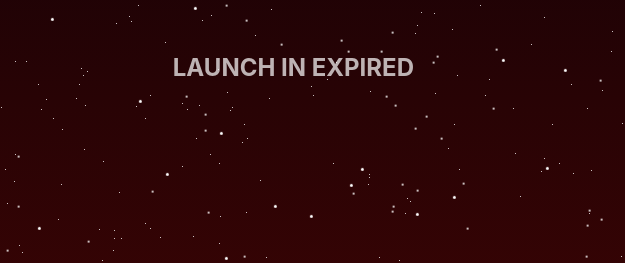
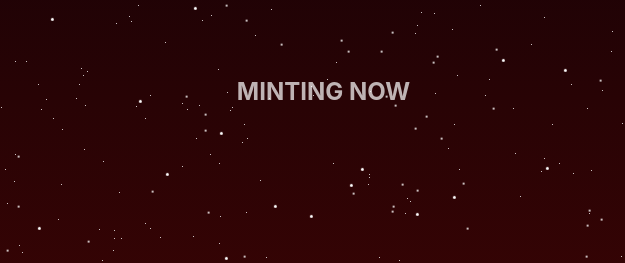
Before and after one commit to Mystical-Deities/mystical-deities.github.io, a plain HTML site: page index.html in a window 1280 px wide. Shown: the part 436-699 px from the top of the page, 0-625 px from the left. Drawn offline with nearby package versions, Linux system fonts and the light colour scheme.

Commit message:
minting now

```diff
--- a/css/style.css
+++ b/css/style.css
@@ -301,7 +301,7 @@ a:link {
   color: white;
   opacity: 0.7;
   margin-top: 7%;
-  margin-left: 27%;
+  margin-left: 37%;
   font-weight: bold;
   font-family: 'Inter', sans-serif;
 }
--- a/index.html
+++ b/index.html
@@ -49,8 +49,10 @@
       <p style="text-align: center; line-height: 0;" class="texto">Watching over the Cardano Universe</p>
 
       <div  class="countdown">
-        <a >LAUNCH IN</a>
-        <a id="demo"></a>
+          <p>MINTING NOW</p>
+
+      <!--  <a >LAUNCH IN</a>
+        <a id="demo"></a>  -->
 
       </div>
 
```
